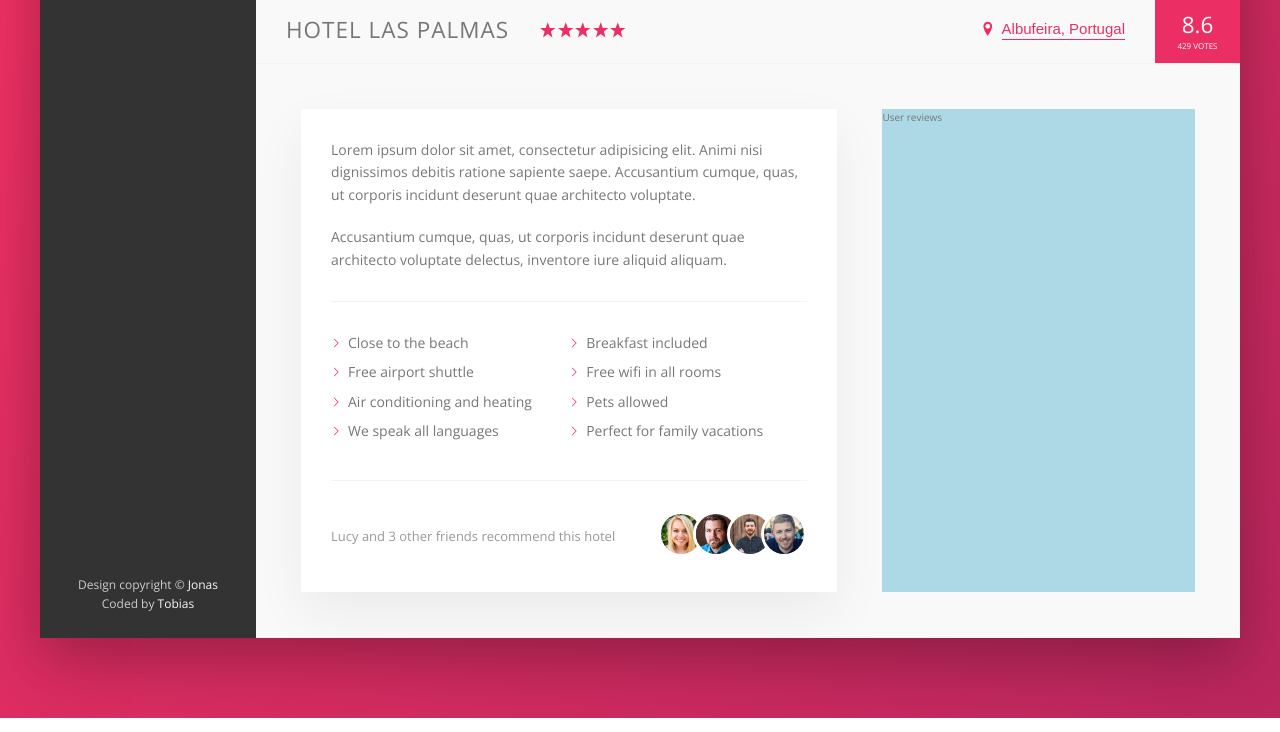
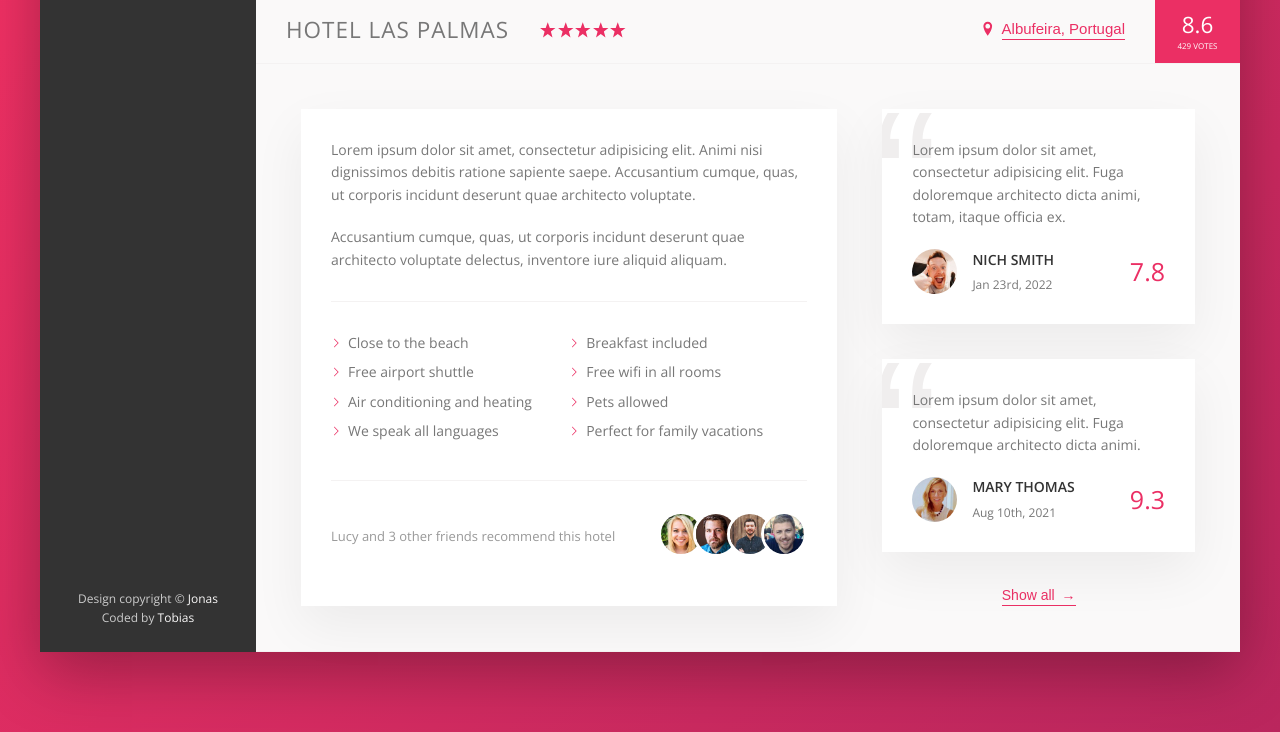
Before and after one commit to tsirianni/trillo-website-page, a website: page index.html in a window 1280 px wide. Shown: the part 538-1270 px from the top of the page. Drawn offline with nearby package versions, Linux system fonts and the light colour scheme.

Commit message:
Reviews section finished | checkpoint

```diff
--- a/index.html
+++ b/index.html
@@ -172,7 +172,34 @@
           </div>
 
           <div class="user-reviews">
-            User reviews
+            <figure class="review">
+              <blockquote class="review__text">
+                Lorem ipsum dolor sit amet, consectetur adipisicing elit. Fuga doloremque architecto dicta animi, totam, itaque officia ex.
+              </blockquote>
+              <figcaption class="review__user">
+                <img src="images/user-1.jpg" alt="User 1" class="review__photo">
+                <div class="review__user-box">
+                  <p class="review__user-name">Nich Smith</p>
+                  <p class="review__user-date">Jan 23rd, 2022</p>
+                </div>
+                <div class="review__rating">7.8</div>
+              </figcaption>
+            </figure>
+            <figure class="review">
+              <blockquote class="review__text">
+                Lorem ipsum dolor sit amet, consectetur adipisicing elit. Fuga doloremque architecto dicta animi.
+              </blockquote>
+              <figcaption class="review__user">
+                <img src="images/user-2.jpg" alt="User 1" class="review__photo">
+                <div class="review__user-box">
+                  <p class="review__user-name">Mary Thomas</p>
+                  <p class="review__user-date">Aug 10th, 2021</p>
+                </div>
+                <div class="review__rating">9.3</div>
+              </figcaption>
+            </figure>
+
+            <button class="btn-inline">Show all <span>&rarr;</span></button>
           </div>
         </div>
 
--- a/scss/components/_buttons.scss
+++ b/scss/components/_buttons.scss
@@ -9,8 +9,17 @@
   cursor: pointer;
   transition: all .2s;
 
+  & span {
+    margin-left: .3rem;
+    transition: margin-left .2s;
+  }
+
   &:hover {
     color: $grey-dark-1;
+
+    span {
+      margin-left: .8rem;
+    }
   }
 
   &:focus {
--- a/scss/layouts/_layout.scss
+++ b/scss/layouts/_layout.scss
@@ -25,6 +25,7 @@
 .details {
   display: flex;
   padding: 4.5rem;
+  font-size: 1.4rem;
 }
 
 .description {
@@ -35,4 +36,7 @@
 
 .user-reviews {
   flex: 1;
+  display: flex;
+  flex-direction: column;
+  align-items: center;
 }
--- a/scss/main.scss
+++ b/scss/main.scss
@@ -21,3 +21,4 @@
 @import "./sections/navbar";
 @import "./sections/hotel-overview";
 @import "./sections/hotel-details";
+@import "./sections/hotel-reviews";
--- a/scss/sections/_hotel-details.scss
+++ b/scss/sections/_hotel-details.scss
@@ -70,12 +70,4 @@
     margin-right: auto;
   }
 
-  &__friends {
-
-  }
-
 }
-
-.user-reviews {
-  background-color: lightblue;
-}
--- /dev/null
+++ b/scss/sections/_hotel-reviews.scss
@@ -0,0 +1,60 @@
+.review {
+  background-color: $white;
+  box-shadow: $details-shadow;
+  padding: 3rem;
+  margin-bottom: 3.5rem;
+  position: relative;
+  overflow: hidden;
+
+  &__text {
+    margin-bottom: 2rem;
+    z-index: 5;
+    position: relative;
+  }
+
+  &__user {
+    display: flex;
+    align-items: center;
+  }
+
+  &__photo {
+    height: 4.5rem;
+    width: 4.5;
+    border-radius: 50%;
+    margin-right: 1.5rem;
+  }
+
+  &__user-box {
+    margin-right: auto;
+  }
+
+  &__user-name {
+    color: $grey-dark-1;
+    font-weight: 600;
+    text-transform: uppercase;
+    margin-bottom: .4rem;
+  }
+
+  &__user-date {
+    font-size: 1.2rem;
+    color: $grey-dark-2
+  }
+
+  &__rating {
+    color: $primary;
+    font-size: 2.5rem;
+  }
+
+  &::before {
+    content: "\201C";
+    position: absolute;
+    top: -2.75rem;
+    left: -1rem;
+    font-size: 20rem;
+    color: $grey-light-3;
+    line-height: 1;
+    font-family: sans-serif;
+    z-index: 1;
+  }
+
+}
```
Also changed, not shown: css/style.css.
